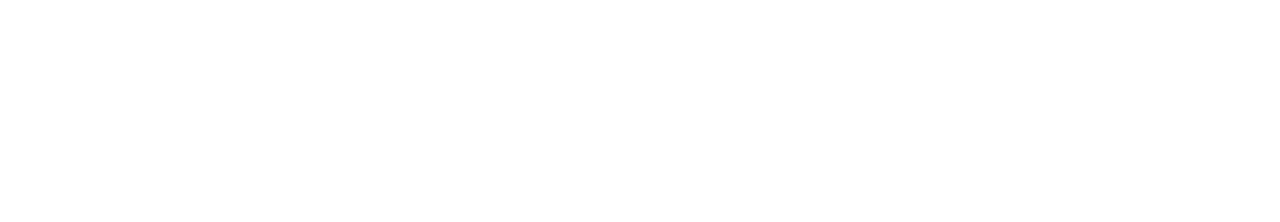
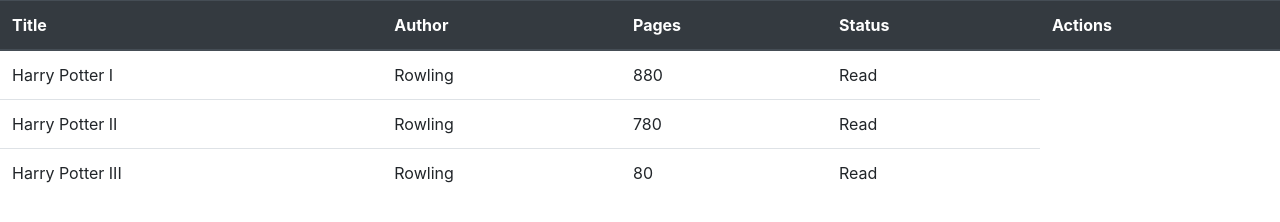
Before and after one commit to jstiven01/odin-library, a plain HTML site: page index.html in a window 1280 px wide. Drawn offline with nearby package versions, Linux system fonts and the light colour scheme.

Commit message:
create render function and table to display the books

```diff
--- a/assets/js/app.js
+++ b/assets/js/app.js
@@ -12,6 +12,22 @@
     myLibrary.push(book);
 }
 
+function render() {
+  let table = document.querySelector(".book-list");
+  generateTable(table, myLibrary);
+}
+
+function generateTable(table, data) {
+  for (let element of data) {
+    let row = table.insertRow();
+    for (key in element) {
+      let cell = row.insertCell();
+      let text = document.createTextNode(element[key]);
+      cell.appendChild(text);
+    }
+  }
+}
+
 book1 = new Book("Harry Potter I", "Rowling", "880", "Read");
 book2 = new Book("Harry Potter II", "Rowling", "780", "Read");
 book3 = new Book("Harry Potter III", "Rowling", "80", "Read");
@@ -19,5 +35,6 @@
 addBookToLibrary(book1);
 addBookToLibrary(book2);
 addBookToLibrary(book3);
+render();
 
 console.log(myLibrary)
--- a/index.html
+++ b/index.html
@@ -6,8 +6,31 @@
     <meta http-equiv="X-UA-Compatible" content="ie=edge">
     <title>Odin Library</title>
     <link rel="stylesheet" href="/assets/css/style.css">
+    <link rel="stylesheet" href="https://stackpath.bootstrapcdn.com/bootstrap/4.3.1/css/bootstrap.min.css" integrity="sha384-ggOyR0iXCbMQv3Xipma34MD+dH/1fQ784/j6cY/iJTQUOhcWr7x9JvoRxT2MZw1T" crossorigin="anonymous">
+    <script src="https://code.jquery.com/jquery-3.3.1.slim.min.js" integrity="sha384-q8i/X+965DzO0rT7abK41JStQIAqVgRVzpbzo5smXKp4YfRvH+8abtTE1Pi6jizo" crossorigin="anonymous"></script>
+    <script src="https://cdnjs.cloudflare.com/ajax/libs/popper.js/1.14.7/umd/popper.min.js" integrity="sha384-UO2eT0CpHqdSJQ6hJty5KVphtPhzWj9WO1clHTMGa3JDZwrnQq4sF86dIHNDz0W1" crossorigin="anonymous"></script>
+    <script src="https://stackpath.bootstrapcdn.com/bootstrap/4.3.1/js/bootstrap.min.js" integrity="sha384-JjSmVgyd0p3pXB1rRibZUAYoIIy6OrQ6VrjIEaFf/nJGzIxFDsf4x0xIM+B07jRM" crossorigin="anonymous"></script>
 </head>
 <body>
+    <table class="table book-list">
+        <thead class="thead-dark">
+          <tr>
+            <th scope="col">Title</th>
+            <th scope="col">Author</th>
+            <th scope="col">Pages</th>
+            <th scope="col">Status</th>
+            <th scope="col">Actions</th>
+          </tr>
+        </thead>
+        <tbody>
+          <!-- <tr>
+            <th scope="row">1</th>
+            <td>Mark</td>
+            <td>Otto</td>
+            <td>@mdo</td>
+          </tr> -->
+        </tbody>
+      </table>
  <script src="/assets/js/app.js"></script>
 </body>
 </html>
```
